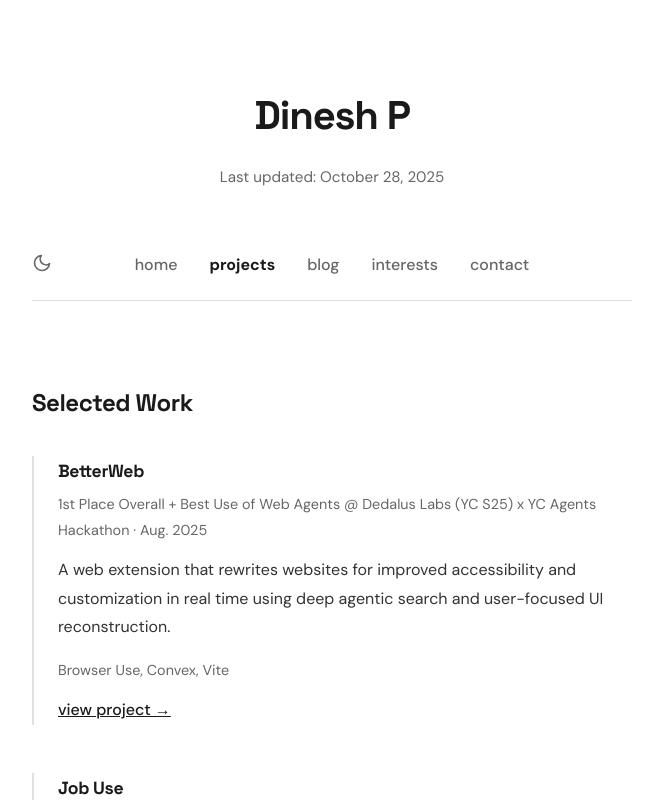
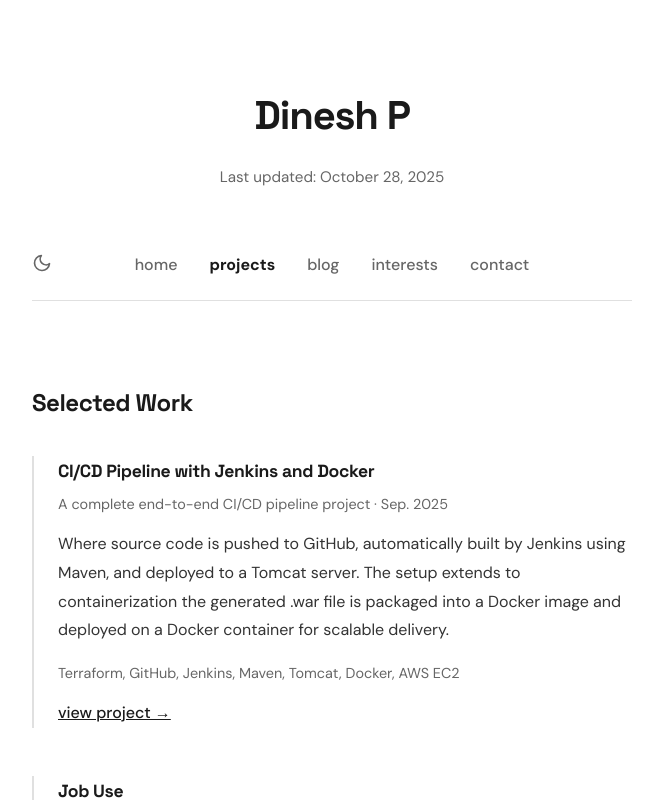
Before and after one commit to pixelldin/Portfolio, a React (Vite) app in the folder Portfolio-Latest/: page /Portfolio/projects in a window 1280 px wide. Shown: the top 800 px of the page, without its empty margins (308-971 px from the left). Built offline with nearby package versions, Linux system fonts and the light colour scheme; no server answers; a web font is replaced by a local one.

Commit message:
added Project

```diff
--- a/Portfolio-Latest/src/pages/ProjectsPage.tsx
+++ b/Portfolio-Latest/src/pages/ProjectsPage.tsx
@@ -1,12 +1,12 @@
 export default function ProjectsPage() {
   const projects = [
     {
-      name: "BetterWeb",
-      award: "1st Place Overall + Best Use of Web Agents @ Dedalus Labs (YC S25) x YC Agents Hackathon",
-      date: "Aug. 2025",
-      description: "A web extension that rewrites websites for improved accessibility and customization in real time using deep agentic search and user-focused UI reconstruction.",
-      tech: "Browser Use, Convex, Vite",
-      link: "https://www.linkedin.com/feed/update/urn:li:activity:7365805210167885824/"
+      name: "CI/CD Pipeline with Jenkins and Docker",
+      award: "A complete end-to-end CI/CD pipeline project",
+      date: "Sep. 2025",
+      description: "Where source code is pushed to GitHub, automatically built by Jenkins using Maven, and deployed to a Tomcat server. The setup extends to containerization the generated .war file is packaged into a Docker image and deployed on a Docker container for scalable delivery.",
+      tech: "Terraform, GitHub, Jenkins, Maven, Tomcat, Docker, AWS EC2",
+      link: "https://github.com/pixelldin/CI-CD-Project/"
     },
     {
       name: "Job Use",
```
